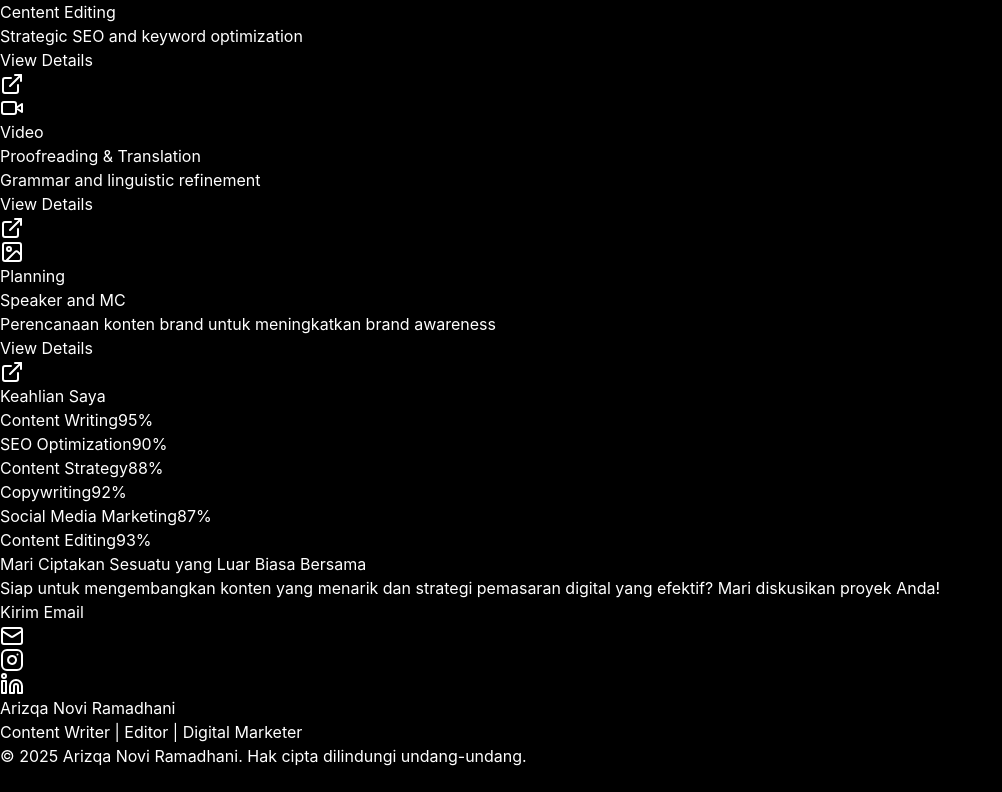
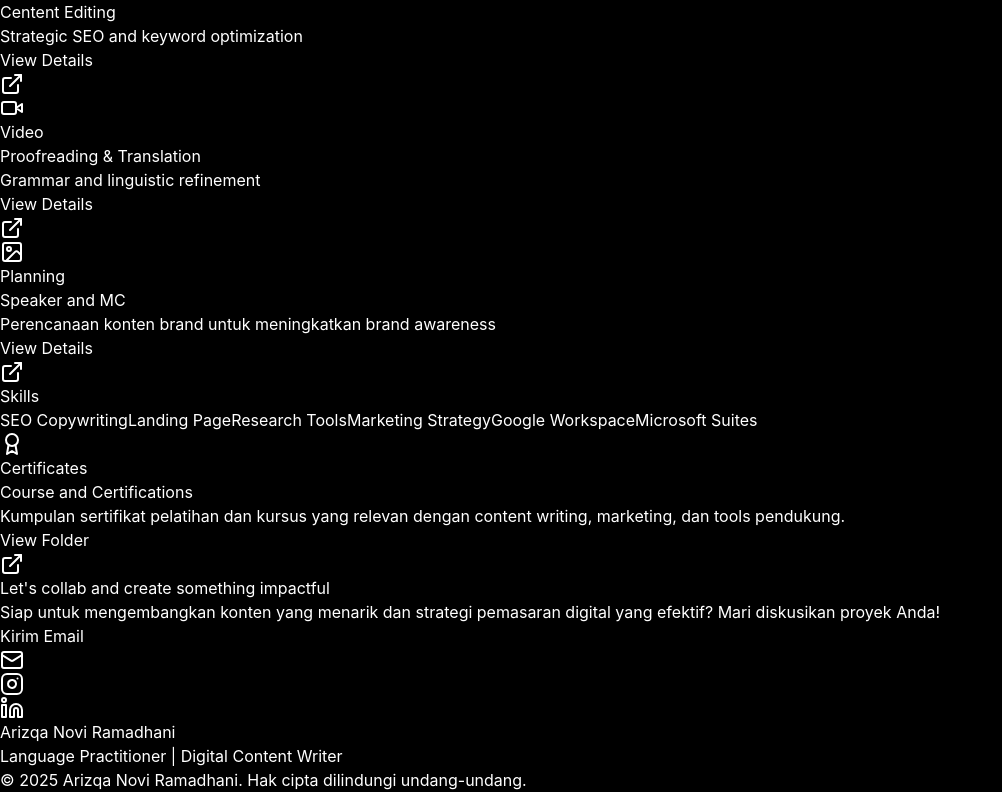
Before and after one commit to arizqanovi/Portfolio, a React (Vite) app: page / in a window 1280 px wide. Shown: the part 970-1762 px from the top of the page, without its empty margins (0-1002 px from the left). Before the commit the page ends 1738 px from the top, so only its background shows below. Built offline with nearby package versions, Linux system fonts and the light colour scheme.

Commit message:
revisi 1

```diff
--- a/src/App.jsx
+++ b/src/App.jsx
@@ -124,12 +124,12 @@ export default function ArizqaPortfolio() {
   ];
 
   const skills = [
-    { name: "Content Writing", level: 95 },
-    { name: "SEO Optimization", level: 90 },
-    { name: "Content Strategy", level: 88 },
-    { name: "Copywriting", level: 92 },
-    { name: "Social Media Marketing", level: 87 },
-    { name: "Content Editing", level: 93 }
+    "SEO Copywriting",
+    "Landing Page",
+    "Research Tools",
+    "Marketing Strategy",
+    "Google Workspace",
+    "Microsoft Suites"
   ];
 
   const filteredPortfolio = activeTab === 'all'
@@ -159,7 +159,7 @@ export default function ArizqaPortfolio() {
             </div>
 
             <div className="hidden md:flex space-x-8">
-              {['Home', 'About', 'Services', 'Portfolio', 'Contact'].map((item) => (
+              {['Home', 'About', 'Portfolio', 'Contact'].map((item) => (
                 <button
                   key={item}
                   type="button"
@@ -431,25 +431,53 @@ export default function ArizqaPortfolio() {
       <section id="skills" className="py-24 md:py-32 bg-gradient-to-b from-black to-gray-900 animate-on-scroll opacity-0 translate-y-10 transition-all duration-1000">
         <div className="max-w-7xl mx-auto px-4 sm:px-6 lg:px-8">
           <div className="space-y-6">
-            <h3 className="text-3xl md:text-4xl font-bold text-pink-500 mb-8 text-center">Keahlian Saya</h3>
-            <div className="max-w-3xl mx-auto">
-              {skills.map((skill, index) => (
-                <div key={index} className="space-y-2">
-                  <div className="flex justify-between text-sm font-medium">
-                    <span className="text-gray-300">{skill.name}</span>
-                    <span className="text-pink-500">{skill.level}%</span>
-                  </div>
-                  <div className="h-3 bg-gray-800 rounded-full overflow-hidden">
-                    <div
-                      className="h-full bg-gradient-to-r from-pink-600 to-rose-600 rounded-full skill-bar-animate"
-                      style={{
-                        '--target-width': `${skill.level}%`,
-                        animationDelay: `${index * 0.1}s`
-                      }}
-                    ></div>
-                  </div>
-                </div>
-              ))}
+            <h3 className="text-3xl md:text-4xl font-bold text-pink-500 mb-8 text-center">Skills</h3>
+            <div className="max-w-4xl mx-auto">
+              <div className="flex flex-wrap justify-center gap-3">
+                {skills.map((name, index) => (
+                  <span
+                    key={index}
+                    className="px-4 py-2 bg-gray-800 text-gray-300 rounded-lg border border-pink-500/20 hover:border-pink-500 transition-colors"
+                    style={{ animation: `fadeInScale 0.4s ease-out ${index * 0.1}s both` }}
+                  >
+                    {name}
+                  </span>
+                ))}
+              </div>
+            </div>
+          </div>
+        </div>
+      </section>
+
+      {/* Course and Certifications */}
+      <section id="certifications" className="py-20 bg-gradient-to-b from-gray-900 to-black animate-on-scroll opacity-0 translate-y-10 transition-all duration-1000">
+        <div className="max-w-5xl mx-auto px-4 sm:px-6 lg:px-8">
+          <div className="relative overflow-hidden rounded-2xl border border-pink-500/20 bg-gradient-to-br from-gray-900/70 to-black/70 p-8 md:p-12 shadow-2xl">
+            <div className="pointer-events-none absolute -top-24 -left-24 w-72 h-72 bg-pink-500/20 rounded-full blur-3xl"></div>
+            <div className="pointer-events-none absolute -bottom-24 -right-24 w-96 h-96 bg-rose-500/20 rounded-full blur-3xl"></div>
+
+            <div className="relative z-10 text-center space-y-6">
+              <div className="inline-flex items-center gap-2 px-4 py-2 rounded-full border border-pink-500/30 bg-white/5 text-pink-300 text-sm font-semibold">
+                <Award className="w-4 h-4" />
+                Certificates
+              </div>
+
+              <h3 className="text-3xl md:text-4xl font-bold">
+                <span className="bg-gradient-to-r from-pink-500 via-rose-500 to-fuchsia-500 bg-clip-text text-transparent">Course and Certifications</span>
+              </h3>
+
+              <p className="text-gray-400 max-w-2xl mx-auto">
+                Kumpulan sertifikat pelatihan dan kursus yang relevan dengan content writing, marketing, dan tools pendukung.
+              </p>
+
+              <div className="pt-2">
+                <a href="https://drive.google.com/drive/folders/1sYwTGHp2-njtcNhMiQ-Dxm667ErBk9iu?usp=sharing" target="_blank" rel="noopener noreferrer">
+                  <button className="group inline-flex items-center gap-2 px-8 py-4 bg-gradient-to-r from-pink-600 to-rose-600 text-white rounded-lg hover:shadow-2xl hover:shadow-pink-500/40 transition-all duration-300 font-bold hover:scale-105 active:scale-95">
+                    View Folder
+                    <ExternalLink className="w-5 h-5 group-hover:translate-x-0.5 transition-transform" />
+                  </button>
+                </a>
+              </div>
             </div>
           </div>
         </div>
@@ -464,7 +492,7 @@ export default function ArizqaPortfolio() {
 
         <div className="max-w-4xl mx-auto px-4 sm:px-6 lg:px-8 text-center space-y-8 relative z-10">
           <h2 className="text-4xl md:text-5xl font-bold text-white animate-fade-in-up">
-            Mari Ciptakan Sesuatu yang Luar Biasa Bersama
+             Let's collab and create something impactful
           </h2>
           <p className="text-xl text-pink-100 animate-fade-in-up" style={{animationDelay: '0.2s'}}>
             Siap untuk mengembangkan konten yang menarik dan strategi pemasaran digital yang efektif? Mari diskusikan proyek Anda!
@@ -503,11 +531,11 @@ export default function ArizqaPortfolio() {
         <div className="max-w-7xl mx-auto px-4 sm:px-6 lg:px-8">
           <div className="text-center space-y-4">
             <div className="text-2xl font-bold">
-              <span className="text-white">Arizqa</span>
-              <span className="text-pink-500"> Novi Ramadhani</span>
+              <span className=" text-pink-500">Arizqa</span>
+              <span className="text-white"> Novi Ramadhani</span>
             </div>
             <p className="text-gray-400">
-              Content Writer | Editor | Digital Marketer
+              Language Practitioner | Digital Content Writer
             </p>
             <p className="text-gray-500 text-sm">
               © 2025 Arizqa Novi Ramadhani. Hak cipta dilindungi undang-undang.
```
